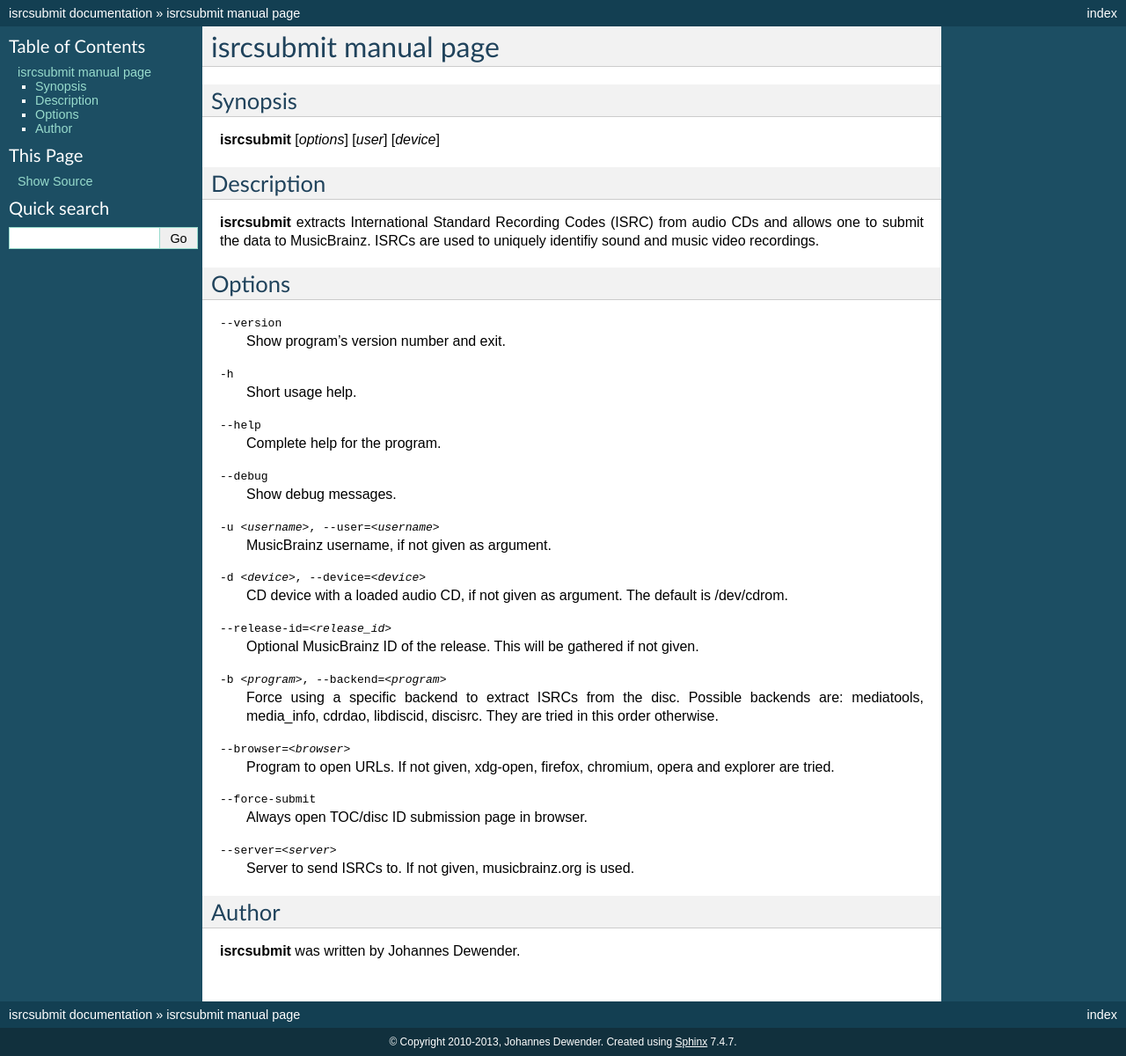
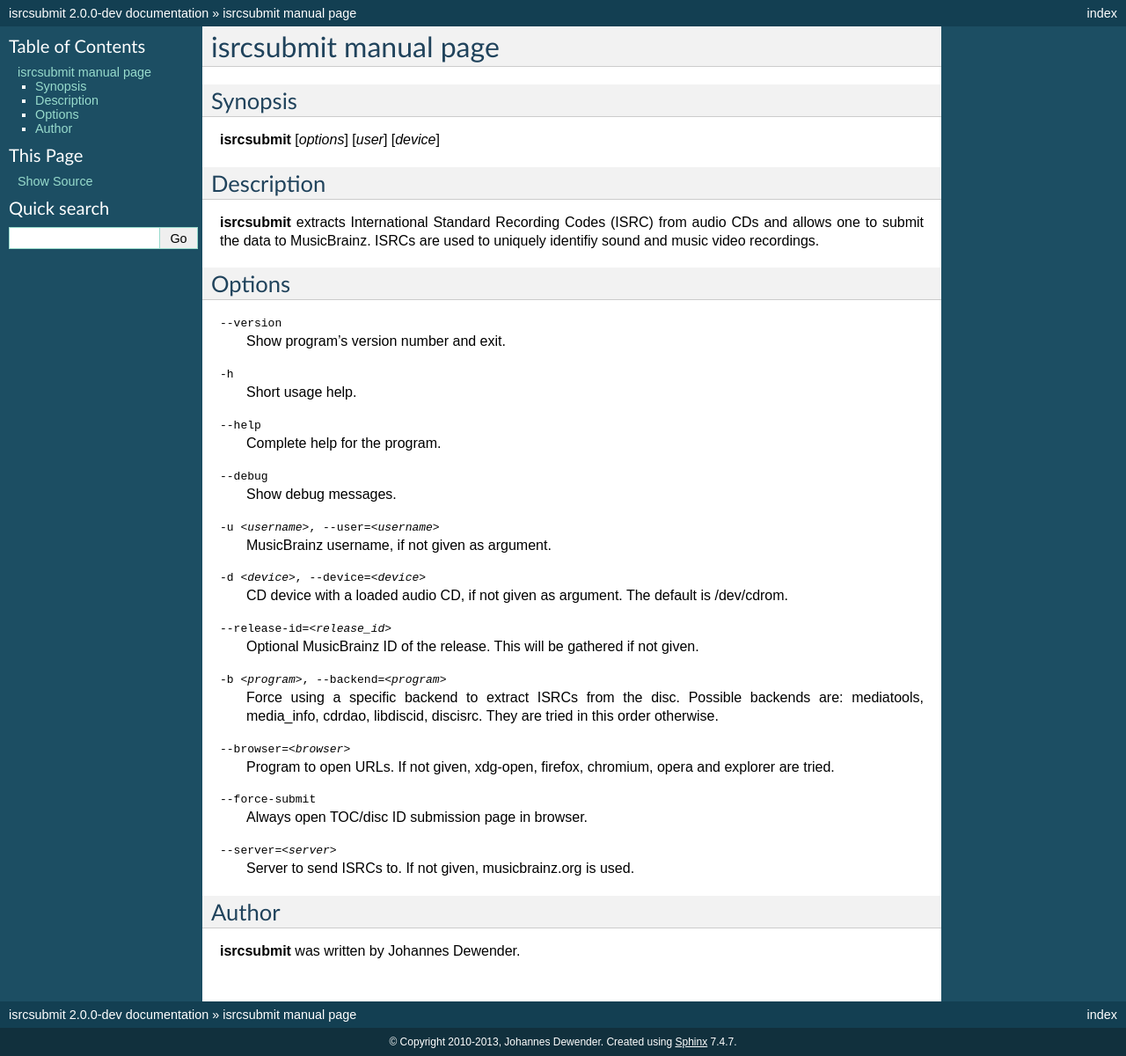
Before and after one commit to JonnyJD/musicbrainz-isrcsubmit, a Sphinx documentation site: the page built from doc/isrcsubmit.1.rst, in a window 1280 px wide. Shown: the whole page at 88% size. Built offline with Sphinx 7.4.7, drawn with Linux system fonts in a browser that asks for light colours; the version number could not be read and is left out; some of the changed lines change nothing that is shown.

Commit message:
get isrcsubmit version for manpage
This is also the answer to the problem in my last commit..

```diff
--- a/doc/conf.py
+++ b/doc/conf.py
@@ -19,7 +19,7 @@
 #sys.path.insert(0, os.path.abspath('.'))
 sys.path.insert(0, os.path.abspath('..'))
 
-import discid
+import isrcsubmit
 
 # -- General configuration -----------------------------------------------------
 
@@ -51,9 +51,9 @@
 # built documents.
 #
 # The short X.Y version.
-version = ".".join(discid.__version__.split("-")[0].split(".")[0:2])
+version = ".".join(isrcsubmit.__version__.split("-")[0].split(".")[0:2])
 # The full version, including alpha/beta/rc tags.
-release = discid.__version__
+release = isrcsubmit.__version__
 
 # The language for content autogenerated by Sphinx. Refer to documentation
 # for a list of supported languages.
```
